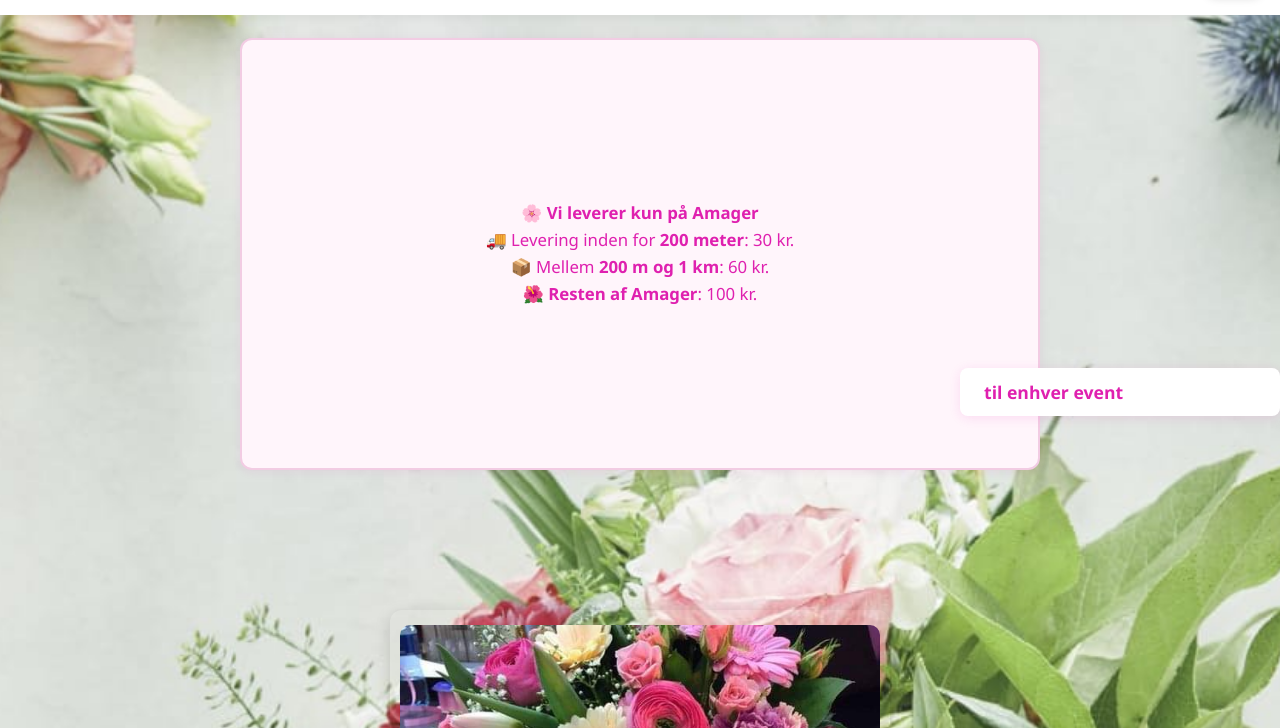
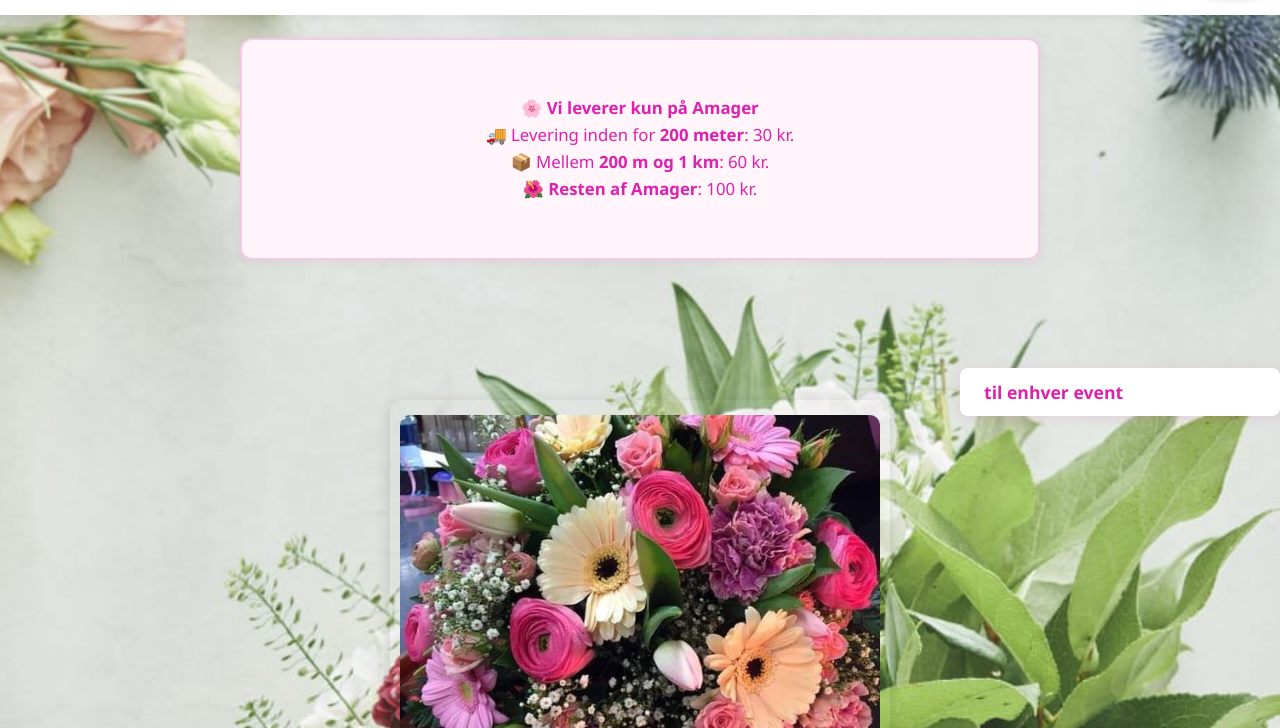
Before and after one commit to holysmokas/canonblomster, a website: page index.html in a window 1280 px wide. Shown: the part 72-800 px from the top of the page. Drawn offline with Linux system fonts and the light colour scheme.

Commit message:
modified the delivery block pading

```diff
--- a/styles/main.css
+++ b/styles/main.css
@@ -761,7 +761,7 @@ header.header-flex .opening-hours {
     border: 2px solid #f2cce3;
     color: #df20af;
     text-align: center;
-    padding: 160px 20px;
+    padding: 55px 20px;
     font-size: 1.05em;
     font-weight: 500;
     border-radius: 12px;
```
